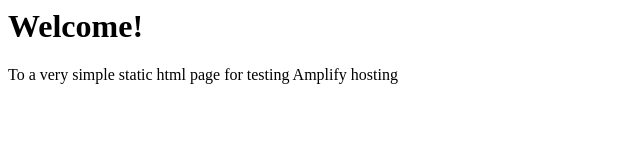
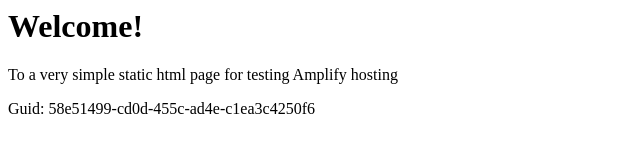
Before and after one commit to aws-aemilia-sfo/Github-PR-Commit-Integration-Test-DoNotTouch-v0-prod-us-west-1, a website: page src/index.html in a window 1280 px wide. Shown: the whole page, without its empty margins (0-640 px from the left). Drawn offline with Linux system fonts and the light colour scheme.

Commit message:
commit from integ tests

```diff
--- a/src/index.html
+++ b/src/index.html
@@ -1,3 +1,5 @@
+
+
 <html lang="en">
 
 <head>
@@ -10,6 +12,6 @@
 <body>
     <h1>Welcome!</h1>
     <p>To a very simple static html page for testing Amplify hosting</p>
-</body>
+    <p>Guid: 58e51499-cd0d-455c-ad4e-c1ea3c4250f6</p></body>
 
 </html>
```
